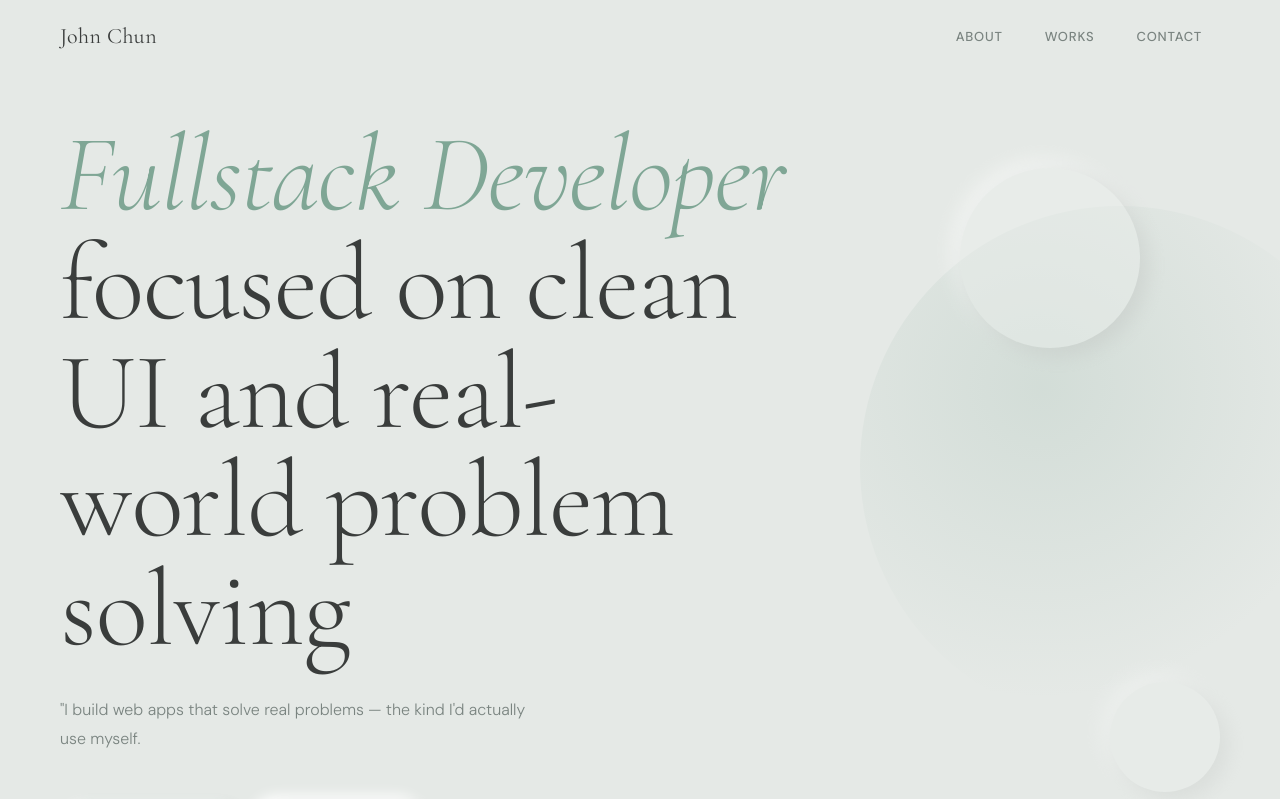
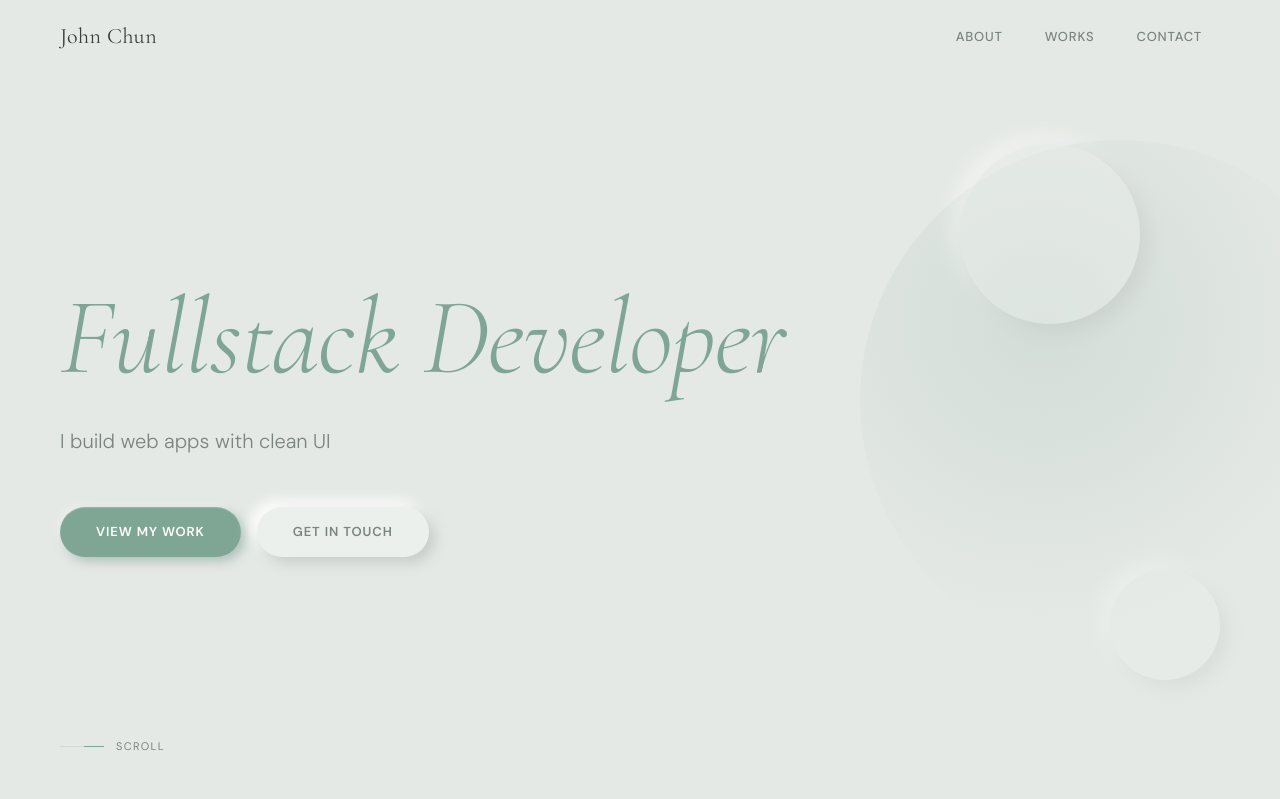
Before and after one commit to chunowitzki/portfolio, a website built with Vite: page index.html in a window 1280 px wide. Shown: the top 799 px of the page. Built offline with nearby package versions, Linux system fonts and the light colour scheme.

Commit message:
updated meta

```diff
--- a/css/style.css
+++ b/css/style.css
@@ -83,7 +83,7 @@ nav.scrolled { border-bottom-color: var(--border); box-shadow: 0 2px 24px rgba(0
 .hero h1 em { font-style: italic; color: var(--sage); }
 
 .hero-sub {
-  margin-top: 32px; font-size: 16px; color: var(--muted);
+  margin-top: 32px; font-size: 20px; color: var(--muted);
   max-width: 44ch; font-weight: 300; line-height: 1.8;
   opacity: 0; animation: fadeUp 0.9s 0.5s forwards;
 }
--- a/index.html
+++ b/index.html
@@ -3,7 +3,7 @@
 <head>
 <meta charset="UTF-8">
 <meta name="viewport" content="width=device-width, initial-scale=1.0">
-<title>Alex Morgan — Portfolio</title>
+<title>John Chun — Portfolio</title>
 <link rel="preconnect" href="https://fonts.googleapis.com">
 <link href="https://fonts.googleapis.com/css2?family=Cormorant+Garamond:ital,wght@0,300;0,400;0,500;1,300;1,400&family=DM+Sans:wght@300;400;500;600&display=swap" rel="stylesheet">
 <link rel="stylesheet" href="./css/style.css">
@@ -28,8 +28,9 @@
   <div class="hero-deco"></div>
   <div class="hero-deco2"></div>
   <div class="hero-deco3"></div>
-  <h1><em>Fullstack Developer</em> focused on clean UI and real-world problem solving</h1>
-  <p class="hero-sub">"I build web apps that solve real problems — the kind I'd actually use myself.</p>
+  <h1><em>Fullstack Developer</em></h1>
+  <!-- <h2 class="hero-sub">focused on clean UI</h2> -->
+  <p class="hero-sub">I build web apps with clean UI</p>
   <div class="hero-cta">
     <a href="#works" class="btn-primary">View My Work</a>
     <a href="#contact" class="btn-ghost">Get in Touch</a>
```
